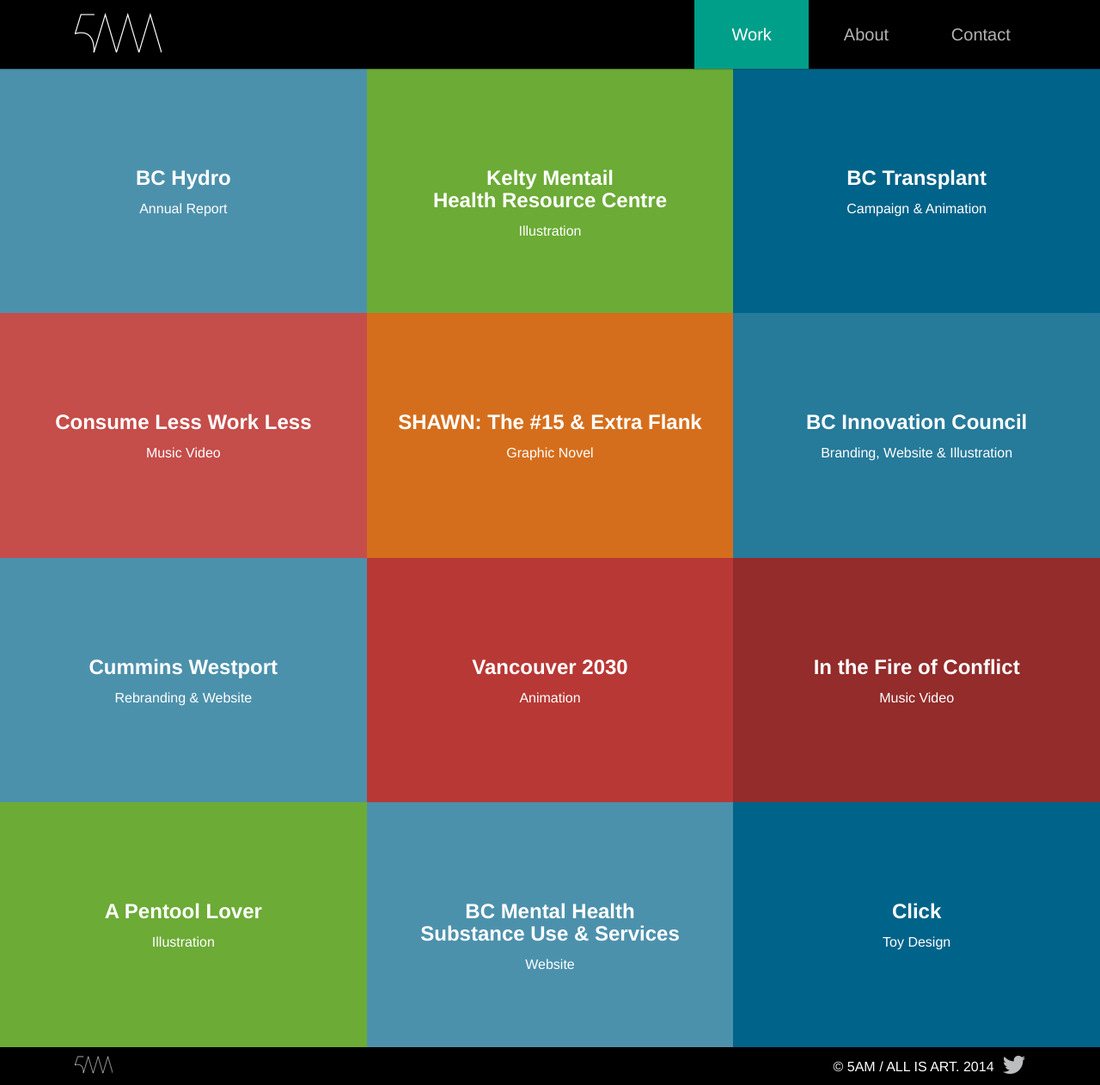
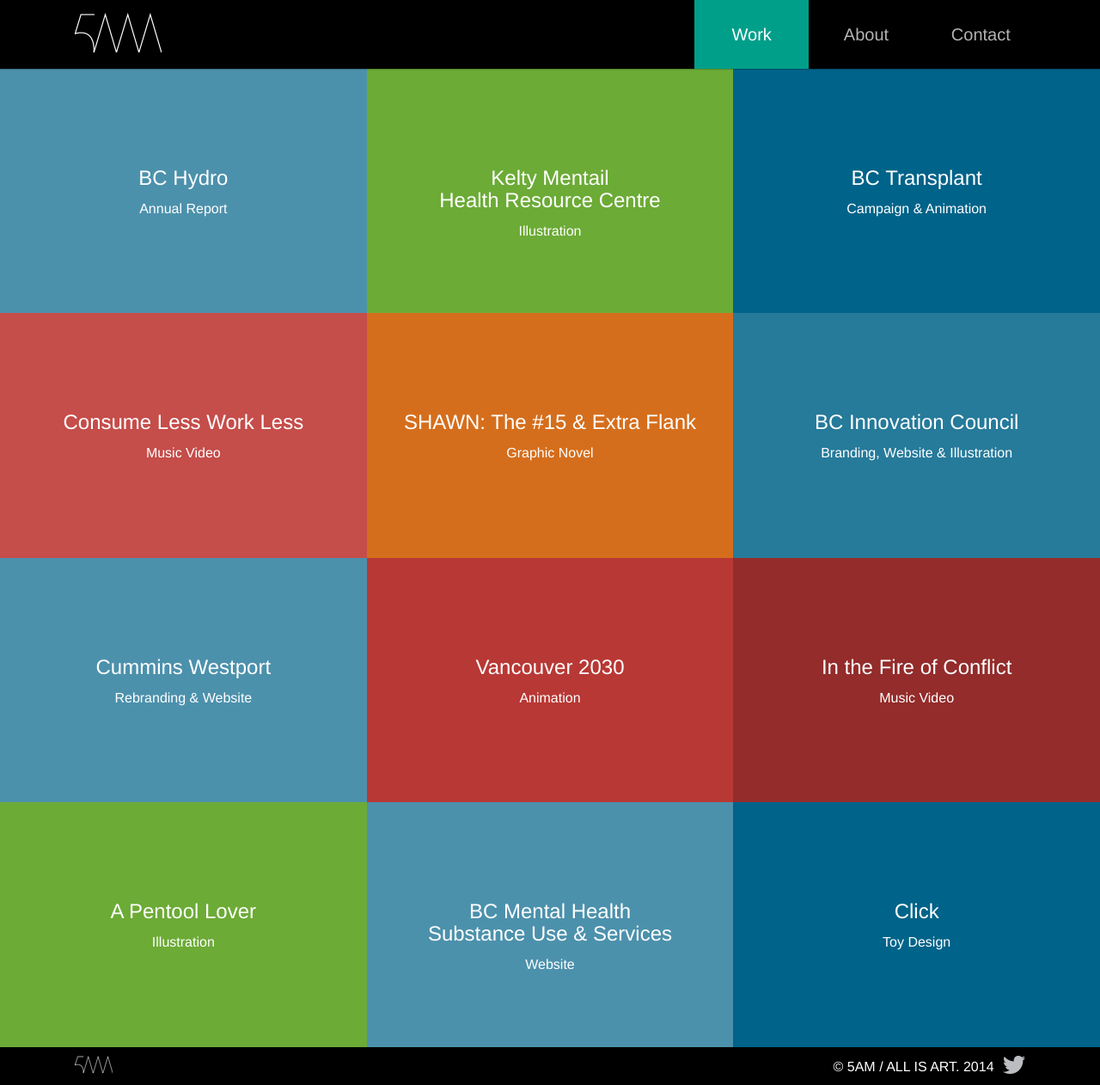
Before and after one commit to justinalm/bokchoi, a Jekyll site: the page built from index.html, in a window 1280 px wide and 1262 px high. Shown: the whole window at 86% size. Built offline with Jekyll 4.4.1, drawn with Linux system fonts in a browser that asks for light colours; nearby versions of some CDN libraries.

Commit message:
Fixed font-weights

```diff
--- a/css/5am.css
+++ b/css/5am.css
@@ -190,11 +190,18 @@
 /* Typography */
 
 h1, h2, h3, h4, h5, h6 {
+  font-weight: 100;
   margin: 0;
 }
 
 h2 {
   margin: 0 0 10px 0;
+}
+
+.experience-education h2 {
+  color: rgb(94, 94, 94);
+  font-size: 1.2em;
+  text-transform: uppercase;
 }
 
 p {
```
Also changed, not shown: 1 other file.
